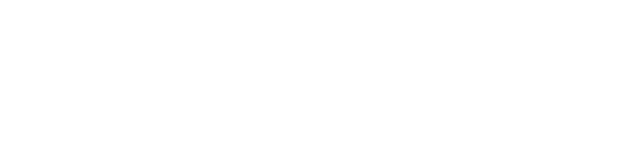
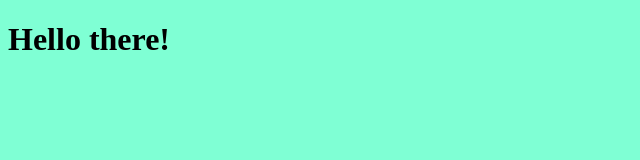
Before and after one commit to farouk88/myproject, a plain HTML site: page index.html in a window 1280 px wide. Shown: the whole page, without its empty margins (0-640 px from the left). Drawn offline with Linux system fonts and the light colour scheme.

Commit message:
Background Color aquamarine, h1 Hello there

```diff
--- a/index.html
+++ b/index.html
@@ -3,10 +3,11 @@
 <head>
     <meta charset="UTF-8">
     <meta name="viewport" content="width=device-width, initial-scale=1.0">
+    <link rel="stylesheet" href="style.css">
     <title>Document</title>
 </head>
 <body>
-
+    <h1>Hello there!</h1>
     <script src="app.js"></script>
 </body>
 </html>
--- a/style.css
+++ b/style.css
@@ -0,0 +1,3 @@
+body{
+    background-color: aquamarine;
+}
```
